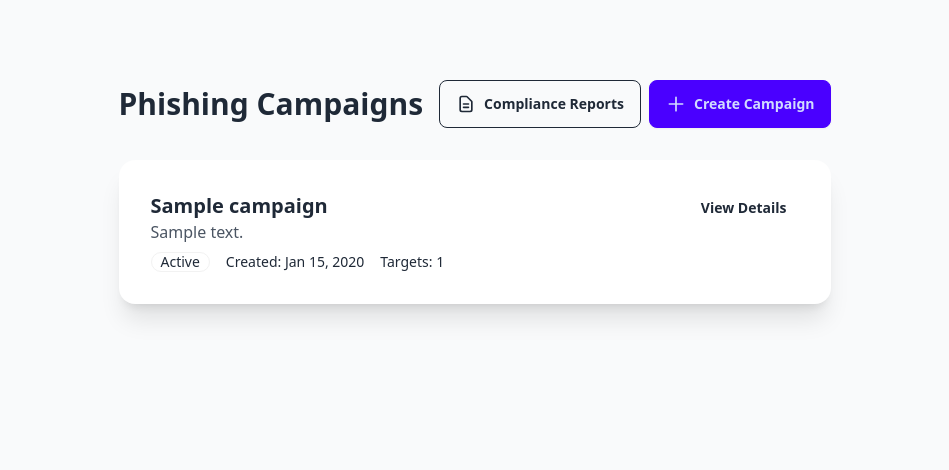
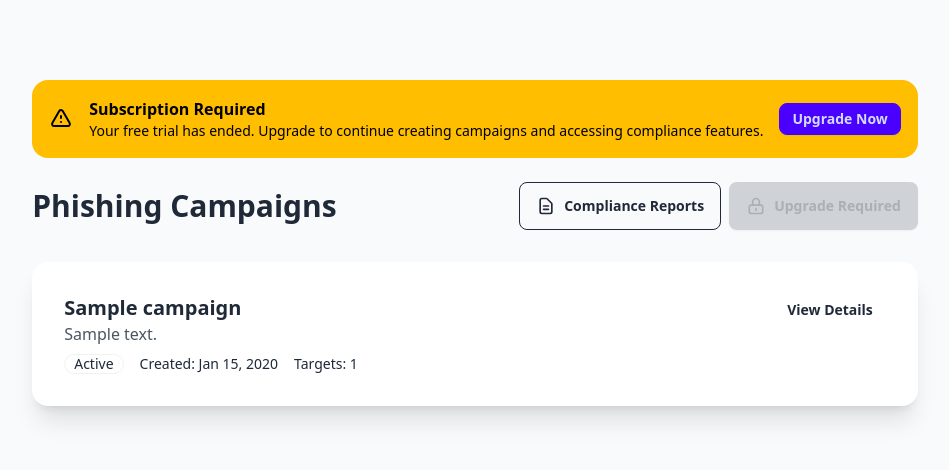
Before and after one commit to fishertrav1996/PhishGuard, a Django app: page /campaigns/ in a window 1280 px wide. Shown: the part 236-706 px from the top of the page, without its empty margins (165-1114 px from the left). Run offline with Django 5.2, Linux system fonts and the light colour scheme; a user stored in the database is signed in; tables that the repository leaves empty hold one stand-in row (values such as "Sample post"); some libraries are stand-ins or nearby versions.

Commit message:
Setup for subscription tiers and stripe integration.

```diff
--- a/campaigns/templates/campaigns/campaign_list.html
+++ b/campaigns/templates/campaigns/campaign_list.html
@@ -4,6 +4,31 @@
 
 {% block content %}
 <div class="container mx-auto px-4 py-8">
+    <!-- Subscription Status Alert -->
+    {% if requires_upgrade %}
+    <div class="alert alert-warning mb-6">
+        <svg xmlns="http://www.w3.org/2000/svg" fill="none" viewBox="0 0 24 24" class="stroke-current shrink-0 w-6 h-6">
+            <path stroke-linecap="round" stroke-linejoin="round" stroke-width="2" d="M12 9v2m0 4h.01m-6.938 4h13.856c1.54 0 2.502-1.667 1.732-3L13.732 4c-.77-1.333-2.694-1.333-3.464 0L3.34 16c-.77 1.333.192 3 1.732 3z" />
+        </svg>
+        <div>
+            <h3 class="font-bold">Subscription Required</h3>
+            <div class="text-sm">Your free trial has ended. Upgrade to continue creating campaigns and accessing compliance features.</div>
+        </div>
+        <button class="btn btn-sm btn-primary">Upgrade Now</button>
+    </div>
+    {% elif campaigns_remaining is not None %}
+    <div class="alert alert-info mb-6">
+        <svg xmlns="http://www.w3.org/2000/svg" fill="none" viewBox="0 0 24 24" class="stroke-current shrink-0 w-6 h-6">
+            <path stroke-linecap="round" stroke-linejoin="round" stroke-width="2" d="M13 16h-1v-4h-1m1-4h.01M21 12a9 9 0 11-18 0 9 9 0 0118 0z"></path>
+        </svg>
+        <div>
+            <h3 class="font-bold">Free Trial: {{ subscription_tier }}</h3>
+            <div class="text-sm">You have {{ campaigns_remaining }} campaign{% if campaigns_remaining != 1 %}s{% endif %} remaining. Upgrade for unlimited campaigns.</div>
+        </div>
+        <button class="btn btn-sm btn-outline">View Plans</button>
+    </div>
+    {% endif %}
+
     <div class="flex flex-col sm:flex-row justify-between items-start sm:items-center gap-4 mb-8">
         <h1 class="text-3xl font-bold">Phishing Campaigns</h1>
         <div class="flex gap-2">
@@ -15,12 +40,21 @@
                 Compliance Reports
             </a>
             {% endif %}
+            {% if can_create_campaign %}
             <a href="{% url 'campaigns:create_campaign' %}" class="btn btn-primary gap-2">
                 <svg xmlns="http://www.w3.org/2000/svg" class="h-5 w-5" fill="none" viewBox="0 0 24 24" stroke="currentColor">
                     <path stroke-linecap="round" stroke-linejoin="round" stroke-width="2" d="M12 4v16m8-8H4" />
                 </svg>
                 Create Campaign
             </a>
+            {% else %}
+            <button class="btn btn-primary btn-disabled gap-2" disabled>
+                <svg xmlns="http://www.w3.org/2000/svg" class="h-5 w-5" fill="none" viewBox="0 0 24 24" stroke="currentColor">
+                    <path stroke-linecap="round" stroke-linejoin="round" stroke-width="2" d="M12 15v2m-6 4h12a2 2 0 002-2v-6a2 2 0 00-2-2H6a2 2 0 00-2 2v6a2 2 0 002 2zm10-10V7a4 4 0 00-8 0v4h8z" />
+                </svg>
+                Upgrade Required
+            </button>
+            {% endif %}
         </div>
     </div>
 
--- a/campaigns/views.py
+++ b/campaigns/views.py
@@ -100,14 +100,29 @@ def campaign_list(request):
         messages.error(request, "You must create or join an organization first.")
         return redirect('new_org')
 
-    # Get campaigns from all user's organizations
-    campaigns = Campaign.objects.filter(
-        organization__in=user_orgs
-    ).select_related('organization', 'email_template', 'created_by')
+    # For now, use first org or get from query param
+    org_id = request.GET.get('org_id')
+    if org_id:
+        organization = get_object_or_404(Organization, id=org_id, id__in=user_orgs.values_list('id', flat=True))
+    else:
+        organization = user_orgs.first()
+
+    campaigns = Campaign.objects.filter(organization=organization).order_by('-created_at')
+
+    # Add subscription status to context
+    can_create_campaign = organization.can_create_campaign()
+    campaigns_remaining = None
+    if organization.subscription_tier == 'FREE_TRIAL':
+        campaigns_remaining = 1 - organization.trial_campaigns_used
 
     return render(request, 'campaigns/campaign_list.html', {
         'campaigns': campaigns,
+        'organization': organization,
         'user_organizations': user_orgs,
+        'can_create_campaign': can_create_campaign,
+        'campaigns_remaining': campaigns_remaining,
+        'subscription_tier': organization.get_subscription_tier_display(),
+        'requires_upgrade': organization.requires_upgrade(),
     })
 
 
@@ -175,6 +190,18 @@ def create_campaign(request):
         messages.error(request, "You don't have permission to create campaigns for this organization.")
         return redirect('campaigns:campaign_list')
 
+    # Check if organization can create campaigns (subscription limits)
+    if not organization.can_create_campaign():
+        if organization.is_trial_expired():
+            messages.error(request, "Your free trial campaign has been used. Please upgrade to continue creating campaigns.")
+            return redirect('campaigns:campaign_list')  # TODO: Redirect to subscription page
+        elif organization.subscription_status in ['CANCELED', 'PAST_DUE']:
+            messages.error(request, "Your subscription is not active. Please update your billing information.")
+            return redirect('campaigns:campaign_list')  # TODO: Redirect to billing page
+        else:
+            messages.error(request, "You have reached your campaign limit for this subscription tier.")
+            return redirect('campaigns:campaign_list')
+
     if request.method == 'POST':
         name = request.POST.get('name')
         description = request.POST.get('description', '')
@@ -190,6 +217,11 @@ def create_campaign(request):
             email_template=template,
             created_by=request.user,
         )
+
+        # Increment trial campaigns counter if on free trial
+        if organization.subscription_tier == 'FREE_TRIAL':
+            organization.trial_campaigns_used += 1
+            organization.save()
 
         # Create targets for selected employees
         for id in employee_ids:
--- a/orgs/models.py
+++ b/orgs/models.py
@@ -11,10 +11,19 @@ HEALTHCARE_ORG_TYPES = [
     ('OTHER', 'Other')
 ]
 
-# List for subscription types
-SUBSCRIPTION_TYPES = [
-    ('FREE', 'Free'),
-    ('PREMIUM', 'Premium')
+# Subscription tier choices
+SUBSCRIPTION_TIER_CHOICES = [
+    ('FREE_TRIAL', 'Free Trial (1 Campaign)'),
+    ('PROFESSIONAL', 'Professional'),
+    ('ENTERPRISE', 'Enterprise'),
+]
+
+SUBSCRIPTION_STATUS_CHOICES = [
+    ('TRIAL', 'Trial'),
+    ('ACTIVE', 'Active'),
+    ('PAST_DUE', 'Past Due'),
+    ('CANCELED', 'Canceled'),
+    ('INCOMPLETE', 'Incomplete'),
 ]
 
 EMPLOYEE_ROLE_TYPES = [
@@ -84,12 +93,10 @@ US_STATES = [
 ]
 
 class Organization(models.Model):
-    # Model fields
+    # Basic organization fields
     uuid = models.UUIDField(default=uuid.uuid4, editable=False, unique=True, db_index=True)
     organization_name = models.CharField(max_length=100)
     organization_type = models.CharField(max_length=20, choices=HEALTHCARE_ORG_TYPES, default='OTHER')
-    subscription_is_active = models.BooleanField(default=False)
-    subscription_type = models.CharField(max_length=20, choices=SUBSCRIPTION_TYPES, default='FREE')
     website = models.URLField()
     street_address_1 = models.CharField(max_length=255)
     street_address_2 = models.CharField(max_length=255, blank=True, null=True)
@@ -97,12 +104,76 @@ class Organization(models.Model):
     state_province = models.CharField(max_length=100, choices=US_STATES)
     postal_code = models.CharField(max_length=20)
     country = models.CharField(max_length=100, default='United States')
+
+    # Subscription management
+    subscription_tier = models.CharField(
+        max_length=20,
+        choices=SUBSCRIPTION_TIER_CHOICES,
+        default='FREE_TRIAL',
+        help_text="Current subscription tier"
+    )
+    subscription_status = models.CharField(
+        max_length=20,
+        choices=SUBSCRIPTION_STATUS_CHOICES,
+        default='TRIAL',
+        help_text="Current subscription status"
+    )
+    trial_campaigns_used = models.IntegerField(
+        default=0,
+        help_text="Number of campaigns used in free trial (max 1)"
+    )
+
+    # Stripe integration
+    stripe_customer_id = models.CharField(max_length=255, blank=True, null=True)
+    stripe_subscription_id = models.CharField(max_length=255, blank=True, null=True)
+
+    # Subscription dates
+    subscription_start_date = models.DateTimeField(null=True, blank=True)
+    subscription_end_date = models.DateTimeField(null=True, blank=True)
+
+    # Timestamps
     created_at = models.DateTimeField(auto_now_add=True)
     updated_at = models.DateTimeField(auto_now=True)
 
     # Model methods
     def __str__(self):
         return self.organization_name
+
+    def can_create_campaign(self):
+        """Check if organization can create a new campaign based on subscription tier"""
+        if self.subscription_tier == 'FREE_TRIAL':
+            return self.trial_campaigns_used < 1
+        elif self.subscription_tier in ['PROFESSIONAL', 'ENTERPRISE']:
+            return self.subscription_status == 'ACTIVE'
+        return False
+
+    def get_campaign_limit(self):
+        """Get the campaign limit for current subscription tier"""
+        if self.subscription_tier == 'FREE_TRIAL':
+            return 1
+        elif self.subscription_tier == 'PROFESSIONAL':
+            return None  # Unlimited
+        elif self.subscription_tier == 'ENTERPRISE':
+            return None  # Unlimited
+        return 0
+
+    def get_employee_limit(self):
+        """Get the employee limit for current subscription tier"""
+        if self.subscription_tier == 'FREE_TRIAL':
+            return None  # No hard limit in trial
+        elif self.subscription_tier == 'PROFESSIONAL':
+            return 500
+        elif self.subscription_tier == 'ENTERPRISE':
+            return None  # Unlimited
+        return 0
+
+    def is_trial_expired(self):
+        """Check if trial period is over and they've used their free campaign"""
+        return self.subscription_tier == 'FREE_TRIAL' and self.trial_campaigns_used >= 1
+
+    def requires_upgrade(self):
+        """Check if organization needs to upgrade to continue"""
+        return self.is_trial_expired() or self.subscription_status in ['CANCELED', 'PAST_DUE']
 
 class OrganizationMembership(models.Model):
     """
```
Also changed, not shown: orgs/forms.py (+1 -7 lines), orgs/migrations/0010_remove_organization_subscription_is_active_and_more.py (added).
